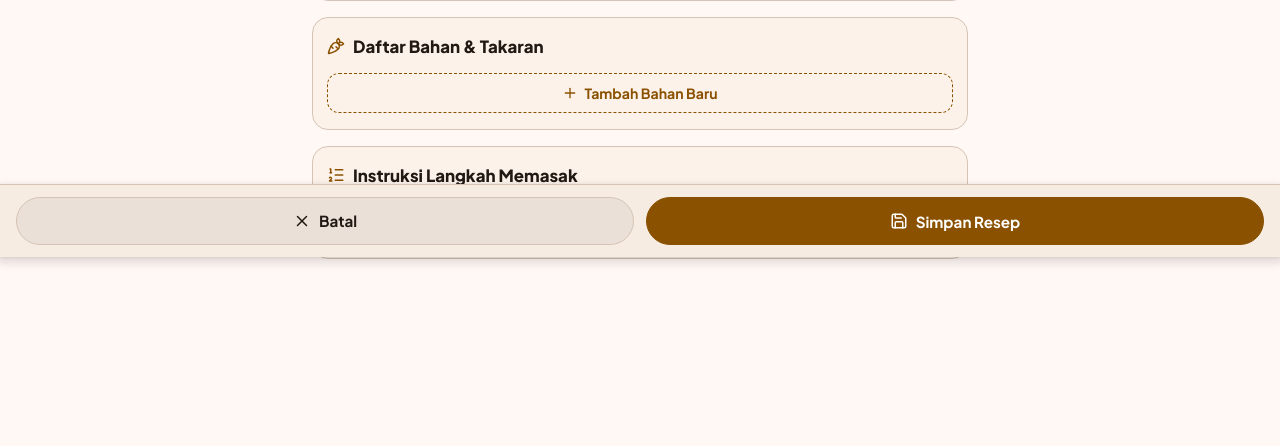
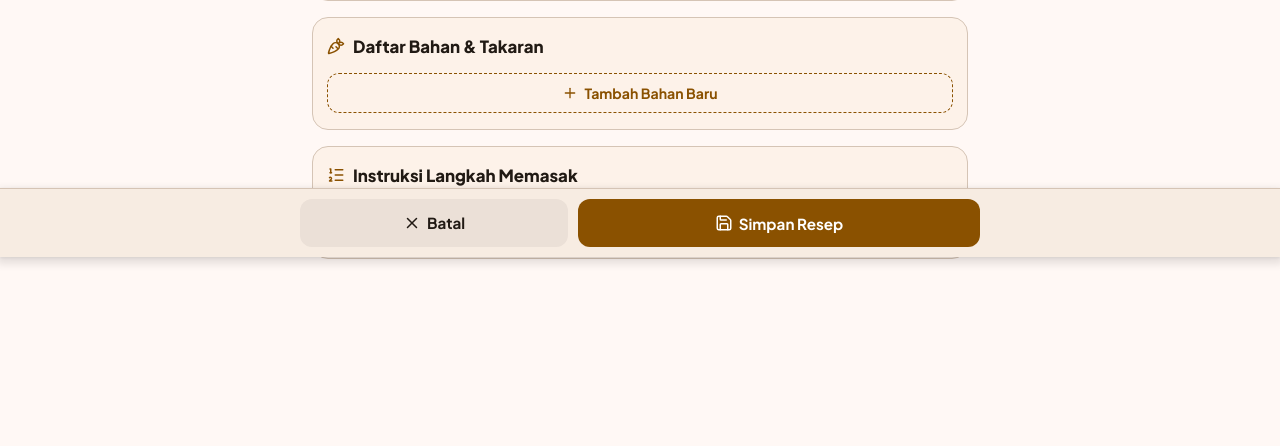
Before and after one commit to RizkiRay/recipe-m3-app, a FastAPI app: template templates/admin_edit.html in a window 1280 px wide. Shown: the part 543-989 px from the top of the page. Run offline with FastAPI, Linux system fonts and the light colour scheme; the template is opened without the code that fills it, so the values that code supplies are empty.

Commit message:
style: align admin editor bottom action buttons with app standard M3 toolbar design

```diff
--- a/templates/admin_edit.html
+++ b/templates/admin_edit.html
@@ -147,20 +147,22 @@
       right: 0;
       background: var(--md-sys-color-surface-container);
       border-top: 1px solid var(--md-sys-color-outline-variant);
-      padding: 12px 16px calc(12px + env(safe-area-inset-bottom));
-      display: flex;
-      align-items: center;
-      gap: 12px;
+      padding: 10px 14px calc(10px + env(safe-area-inset-bottom));
       z-index: 100;
       box-shadow: var(--md-sys-elevation-3);
     }
+    .editor-bar-wrapper {
+      max-width: 680px;
+      margin: 0 auto;
+      display: flex;
+      align-items: center;
+      gap: 10px;
+      width: 100%;
+    }
     .btn-editor-action {
-      flex: 1;
       height: 48px;
-      border-radius: var(--md-sys-shape-corner-full);
-      border: 1px solid var(--md-sys-color-outline-variant);
-      background: var(--md-sys-color-surface-container-highest);
-      color: var(--md-sys-color-on-surface);
+      border-radius: var(--md-sys-shape-corner-medium);
+      border: none;
       font-family: inherit;
       font-size: 0.95rem;
       font-weight: 700;
@@ -168,17 +170,22 @@
       display: flex;
       align-items: center;
       justify-content: center;
-      gap: 8px;
+      gap: 6px;
       text-decoration: none;
       transition: all 0.15s ease;
     }
     .btn-editor-action:active {
-      transform: scale(0.97);
+      transform: scale(0.96);
     }
-    .btn-editor-action.primary {
+    .btn-editor-action.cancel {
+      flex: 1;
+      background: var(--md-sys-color-surface-container-highest);
+      color: var(--md-sys-color-on-surface);
+    }
+    .btn-editor-action.save {
+      flex: 1.5;
       background: var(--md-sys-color-primary);
       color: var(--md-sys-color-on-primary);
-      border-color: var(--md-sys-color-primary);
     }
   </style>
 </head>
@@ -327,14 +334,16 @@
 
   <!-- Sticky Bottom Save Bar -->
   <footer class="editor-bottom-bar">
-    <a href="/admin" class="btn-editor-action">
+    <div class="editor-bar-wrapper">
+      <a href="/admin" class="btn-editor-action cancel">
         <i data-lucide="x" style="width: 18px; height: 18px;"></i>
         Batal
       </a>
-    <button type="button" class="btn-editor-action primary" onclick="saveRecipeData()">
+      <button type="button" class="btn-editor-action save" onclick="saveRecipeData()">
         <i data-lucide="save" style="width: 18px; height: 18px;"></i>
         Simpan Resep
       </button>
+    </div>
   </footer>
 
   <script>
```
Lines whose indentation alone changed are shown as unchanged.
